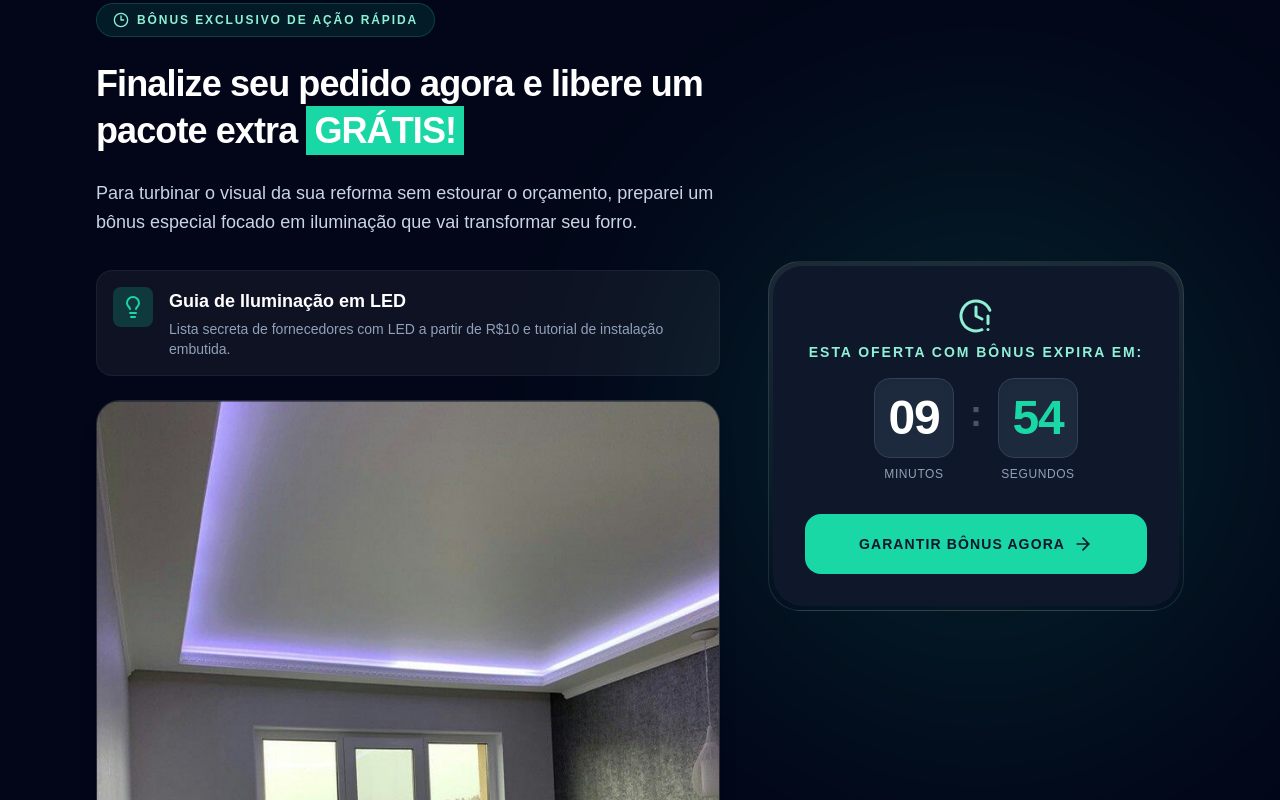
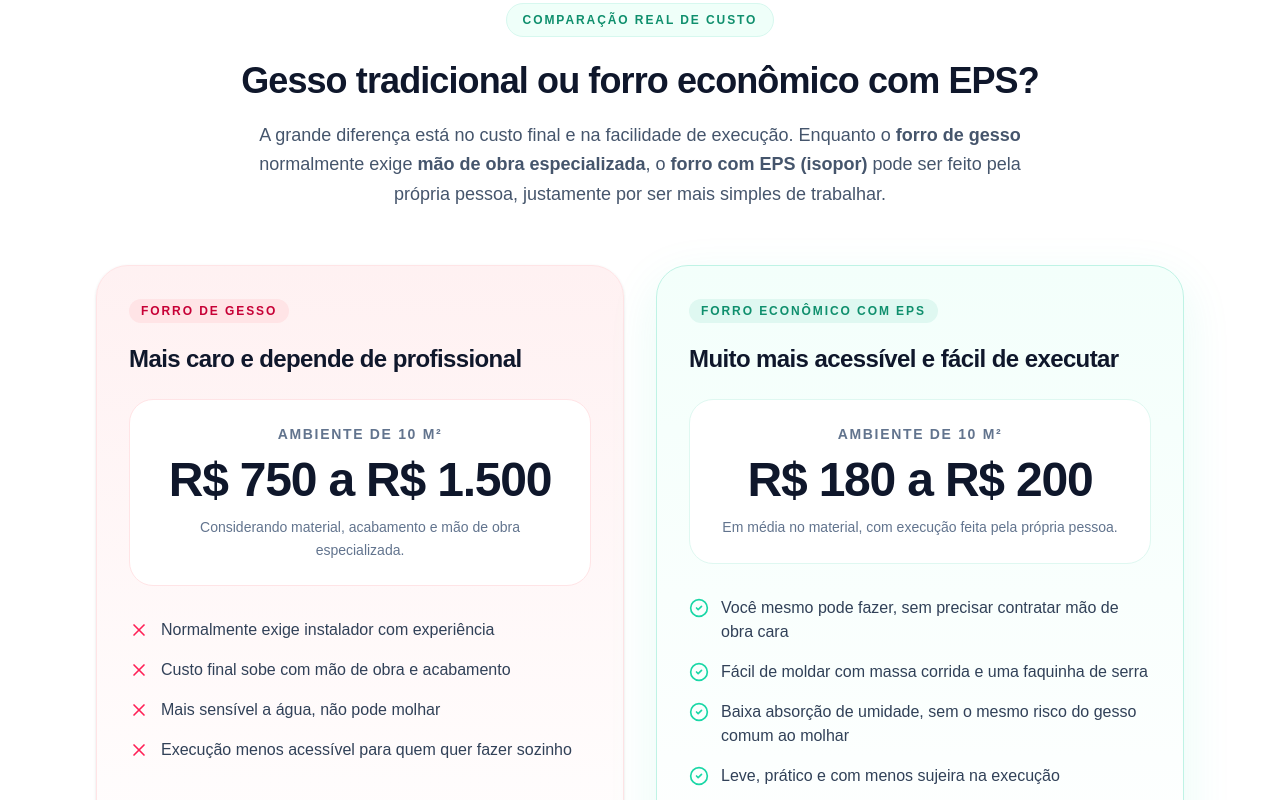
Before and after one commit to gregonocode/creative-nails, a Next.js app: page /forrobaixocusto in a window 1280 px wide. Shown: the part 1640-2440 px from the top of the page. Built offline with nearby package versions, Linux system fonts and the light colour scheme.

Commit message:
novo bloco de preços

```diff
--- a/app/forrobaixocusto/page.tsx
+++ b/app/forrobaixocusto/page.tsx
@@ -333,6 +333,117 @@ function handleGoToUpsell1490() {
           />
         </div>
       </Section>
+      {/* Comparação de Preço */}
+
+{/* Comparação de Preço */}
+<Section className="bg-white">
+  <div className="mx-auto max-w-6xl">
+    <div className="text-center">
+      <div className="inline-flex rounded-full border border-[#d7f8ef] bg-[#effff9] px-4 py-2 text-xs font-black uppercase tracking-[0.16em] text-[#0f8f6d]">
+        Comparação real de custo
+      </div>
+
+      <h2 className="mt-6 text-3xl font-black tracking-tight text-slate-900 sm:text-4xl">
+        Gesso tradicional ou forro econômico com EPS?
+      </h2>
+
+      <p className="mx-auto mt-5 max-w-3xl text-lg leading-relaxed text-slate-600">
+        A grande diferença está no custo final e na facilidade de execução.
+        Enquanto o <strong>forro de gesso</strong> normalmente exige{" "}
+        <strong>mão de obra especializada</strong>, o{" "}
+        <strong>forro com EPS (isopor)</strong> pode ser feito pela própria
+        pessoa, justamente por ser mais simples de trabalhar.
+      </p>
+    </div>
+
+    <div className="mt-14 grid gap-8 lg:grid-cols-2">
+      {/* Card Gesso */}
+      <div className="rounded-[32px] border border-rose-100 bg-gradient-to-b from-rose-50 to-white p-8 shadow-sm">
+        <div className="inline-flex rounded-full bg-rose-100 px-3 py-1 text-xs font-black uppercase tracking-[0.16em] text-rose-700">
+          Forro de Gesso
+        </div>
+
+        <h3 className="mt-5 text-2xl font-black tracking-tight text-slate-900">
+          Mais caro e depende de profissional
+        </h3>
+
+        <div className="mt-6 rounded-3xl border border-rose-100 bg-white p-6 text-center">
+          <p className="text-sm font-semibold uppercase tracking-[0.12em] text-slate-500">
+            Ambiente de 10 m²
+          </p>
+          <p className="mt-3 text-4xl font-black tracking-tight text-slate-900 sm:text-5xl">
+            R$ 750 a R$ 1.500
+          </p>
+          <p className="mt-3 text-sm leading-relaxed text-slate-500">
+            Considerando material, acabamento e mão de obra especializada.
+          </p>
+        </div>
+
+        <ul className="mt-8 space-y-4">
+          <li className="flex items-start gap-3 text-[15px] leading-6 text-slate-700 sm:text-base">
+            <X className="mt-0.5 h-5 w-5 shrink-0 text-rose-500" />
+            <span>Normalmente exige instalador com experiência</span>
+          </li>
+          <li className="flex items-start gap-3 text-[15px] leading-6 text-slate-700 sm:text-base">
+            <X className="mt-0.5 h-5 w-5 shrink-0 text-rose-500" />
+            <span>Custo final sobe com mão de obra e acabamento</span>
+          </li>
+          <li className="flex items-start gap-3 text-[15px] leading-6 text-slate-700 sm:text-base">
+            <X className="mt-0.5 h-5 w-5 shrink-0 text-rose-500" />
+            <span>Mais sensível a água, não pode molhar</span>
+          </li>
+          <li className="flex items-start gap-3 text-[15px] leading-6 text-slate-700 sm:text-base">
+            <X className="mt-0.5 h-5 w-5 shrink-0 text-rose-500" />
+            <span>Execução menos acessível para quem quer fazer sozinho</span>
+          </li>
+        </ul>
+      </div>
+
+      {/* Card EPS */}
+      <div className="rounded-[32px] border border-[#bff3e5] bg-gradient-to-b from-[#f3fffb] to-white p-8 shadow-[0_16px_50px_rgba(26,215,166,0.10)]">
+        <div className="inline-flex rounded-full bg-[#dff8f1] px-3 py-1 text-xs font-black uppercase tracking-[0.16em] text-[#0f8f6d]">
+          Forro Econômico com EPS
+        </div>
+
+        <h3 className="mt-5 text-2xl font-black tracking-tight text-slate-900">
+          Muito mais acessível e fácil de executar
+        </h3>
+
+        <div className="mt-6 rounded-3xl border border-[#dff8f1] bg-white p-6 text-center">
+          <p className="text-sm font-semibold uppercase tracking-[0.12em] text-slate-500">
+            Ambiente de 10 m²
+          </p>
+          <p className="mt-3 text-4xl font-black tracking-tight text-slate-900 sm:text-5xl">
+            R$ 180 a R$ 200
+          </p>
+          <p className="mt-3 text-sm leading-relaxed text-slate-500">
+            Em média no material, com execução feita pela própria pessoa.
+          </p>
+        </div>
+
+        <ul className="mt-8 space-y-4">
+          <Bullet>Você mesmo pode fazer, sem precisar contratar mão de obra cara</Bullet>
+          <Bullet>Fácil de moldar com massa corrida e uma faquinha de serra</Bullet>
+          <Bullet>Baixa absorção de umidade, sem o mesmo risco do gesso comum ao molhar</Bullet>
+          <Bullet>Leve, prático e com menos sujeira na execução</Bullet>
+          <Bullet>Depois de pronto, fica bonito e sofisticado da mesma forma</Bullet>
+          <Bullet>Pode custar até 10x menos em comparação ao método tradicional</Bullet>
+        </ul>
+      </div>
+    </div>
+
+    <div className="mt-10 rounded-[28px] border border-[#dff8f1] bg-gradient-to-r from-[#effff9] to-white p-6 text-center shadow-sm sm:p-8">
+      <p className="text-lg font-bold leading-relaxed text-slate-800 sm:text-xl">
+        Ou seja: enquanto no gesso você paga caro também pela{" "}
+        <span className="text-slate-900">mão de obra especializada</span>, no
+        EPS a proposta é justamente permitir que{" "}
+        <span className="text-[#0fa37d]">você mesmo execute</span> e economize
+        pesado, sem abrir mão de um acabamento bonito.
+      </p>
+    </div>
+  </div>
+</Section>
+
       {/* Escassez / Bônus (Agora com Timer Dinâmico) */}
       <Section className="bg-slate-950 relative overflow-hidden">
         {/* Glow de fundo */}
@@ -379,6 +490,7 @@ function handleGoToUpsell1490() {
     priority={false}
   />
 </div>
+
 
           </div>
 
```
